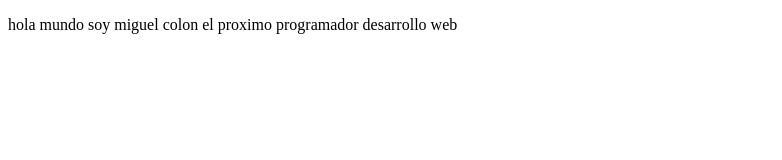
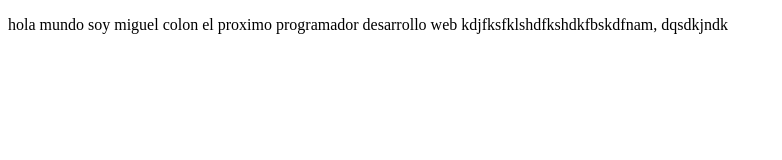
Before and after one commit to miguel-colon/proyectoDemoCursoPrework, a plain HTML site: page index.html in a window 1280 px wide. Shown: the whole page, without its empty margins (0-782 px from the left). Drawn offline with Linux system fonts and the light colour scheme.

Commit message:
cambios agregamos al sitio web

```diff
--- a/index.html
+++ b/index.html
@@ -9,6 +9,7 @@
 <body>
     <p>
         hola mundo soy miguel colon el proximo programador desarrollo web
+        kdjfksfklshdfkshdkfbskdfnam, dqsdkjndk
     </p>
 
 </body>
```
